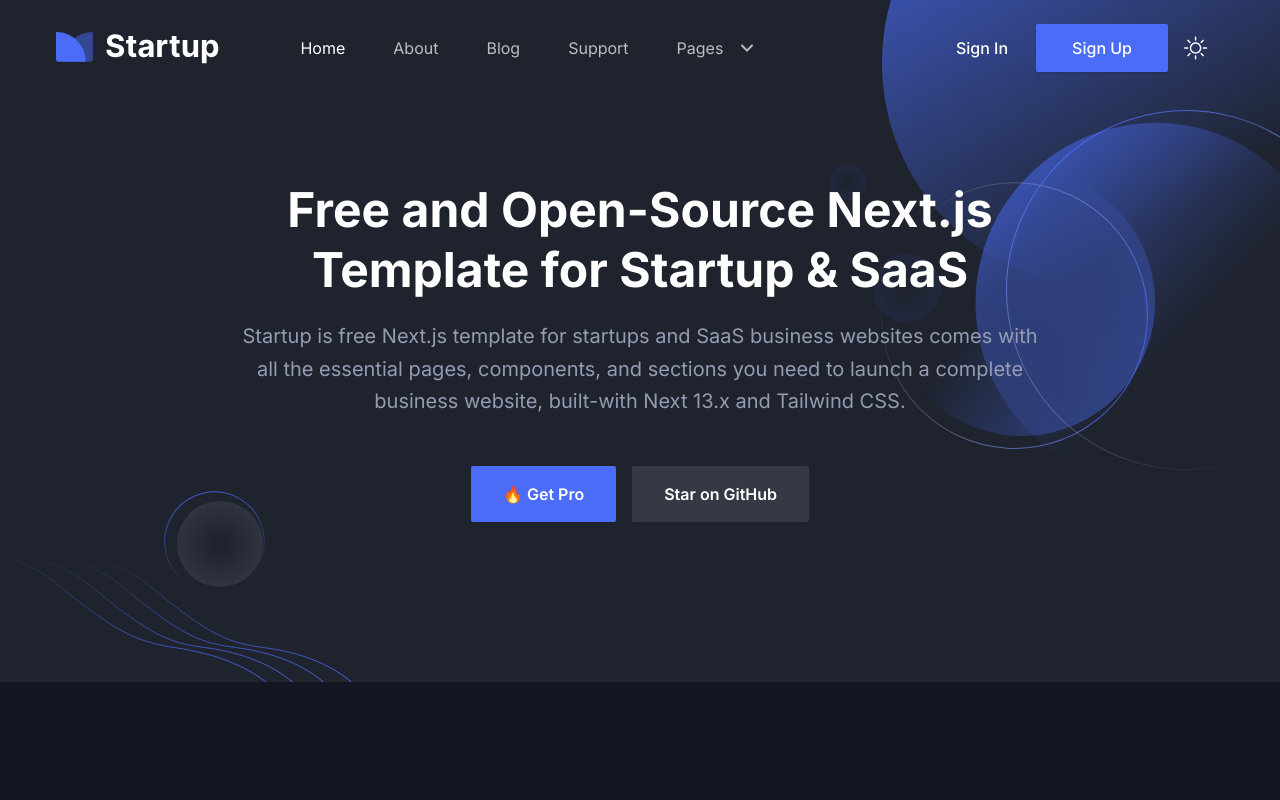
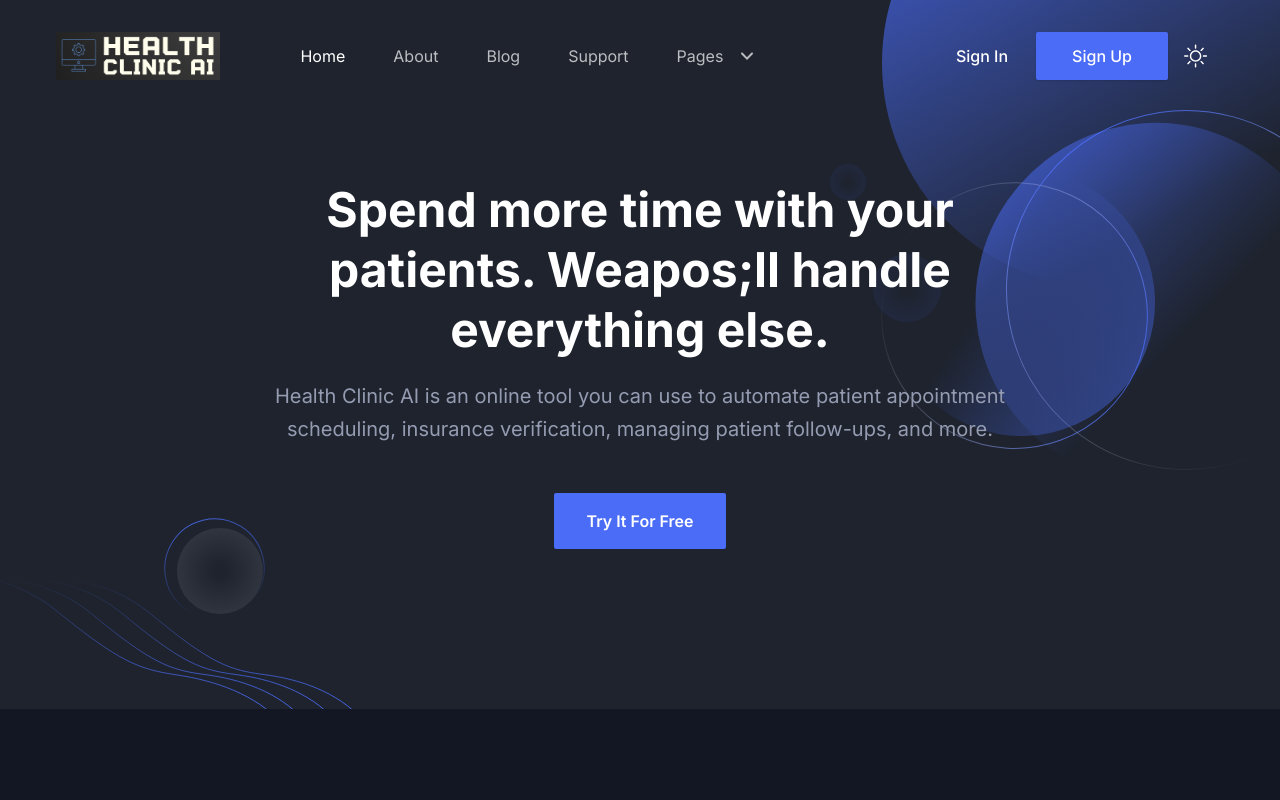
Before and after one commit to kyron-medical/HealthClinicAIWebsite, a Next.js app: page / in a window 1280 px wide. Shown: the top 800 px of the page. Built offline with nearby package versions, Linux system fonts and the light colour scheme.

Commit message:
updated home page

```diff
--- a/src/components/Header/index.tsx
+++ b/src/components/Header/index.tsx
@@ -57,15 +57,15 @@
                 } `}
               >
                 <Image
-                  src="/images/logo/logo-2.svg"
-                  alt="logo"
+                  src="/images/logo/HealthClinicAI_logo.png"
+                  alt="Health Clinic AI Logo"
                   width={140}
                   height={30}
                   className="w-full dark:hidden"
                 />
                 <Image
-                  src="/images/logo/logo.svg"
-                  alt="logo"
+                  src="/images/logo/HealthClinicAI_logo.png"
+                  alt="Health Clinic AI Logo"
                   width={140}
                   height={30}
                   className="hidden w-full dark:block"
--- a/src/components/Hero/index.tsx
+++ b/src/components/Hero/index.tsx
@@ -12,26 +12,17 @@
             <div className="w-full px-4">
               <div className="mx-auto max-w-[800px] text-center">
                 <h1 className="mb-5 text-3xl font-bold leading-tight text-black dark:text-white sm:text-4xl sm:leading-tight md:text-5xl md:leading-tight">
-                  Free and Open-Source Next.js Template for Startup & SaaS
+                  Spend more time with your patients. Weapos;ll handle everything else.
                 </h1>
                 <p className="mb-12 text-base !leading-relaxed text-body-color dark:text-body-color-dark sm:text-lg md:text-xl">
-                  Startup is free Next.js template for startups and SaaS
-                  business websites comes with all the essential pages,
-                  components, and sections you need to launch a complete
-                  business website, built-with Next 13.x and Tailwind CSS.
+                  Health Clinic AI is an online tool you can use to automate patient appointment scheduling, insurance verification, managing patient follow-ups, and more.
                 </p>
-                <div className="flex flex-col items-center justify-center space-y-4 sm:flex-row sm:space-x-4 sm:space-y-0">
+                <div className="flex justify-center">
                   <Link
-                    href="https://nextjstemplates.com/templates/saas-starter-startup"
+                    href="https://clickme.clps.brown.edu/"
                     className="rounded-sm bg-primary px-8 py-4 text-base font-semibold text-white duration-300 ease-in-out hover:bg-primary/80"
                   >
-                    🔥 Get Pro
-                  </Link>
-                  <Link
-                    href="https://github.com/NextJSTemplates/startup-nextjs"
-                    className="inline-block rounded-sm bg-black px-8 py-4 text-base font-semibold text-white duration-300 ease-in-out hover:bg-black/90 dark:bg-white/10 dark:text-white dark:hover:bg-white/5"
-                  >
-                    Star on GitHub
+                    Try It For Free
                   </Link>
                 </div>
               </div>
```
Also changed, not shown: public/images/logo/HealthClinicAI_logo.png (added).
